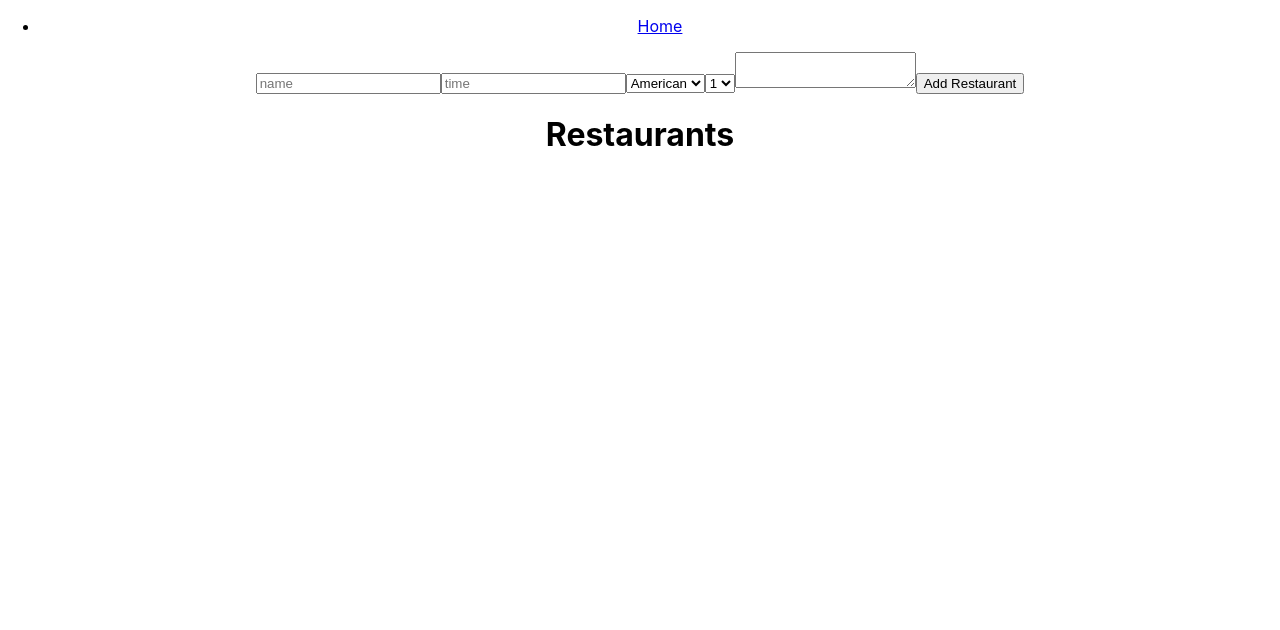
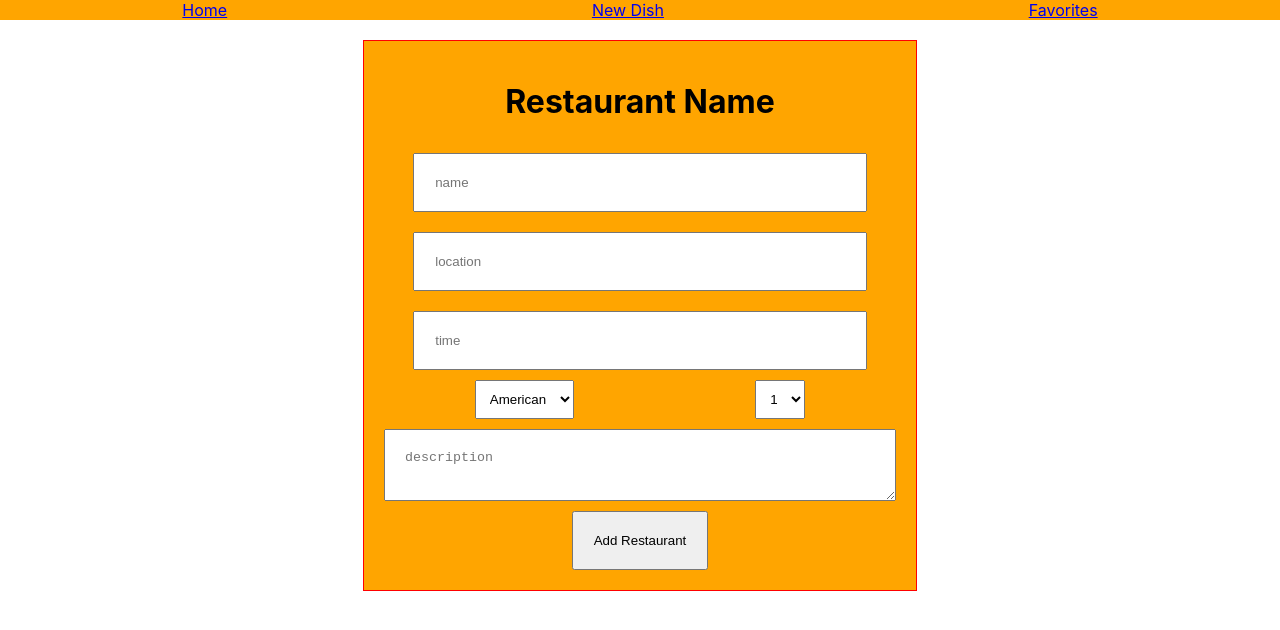
Before and after one commit to abdirahmanfarah/Foodie-Fun, a React (Create React App) app in the folder foodie-fun/: page /restaurant in a window 1280 px wide. Shown: the top 630 px of the page. Built offline with nearby package versions, Linux system fonts and the light colour scheme.

Commit message:
almost done with the forms, just need to figure out how to add photos

```diff
--- a/foodie-fun/src/App.js
+++ b/foodie-fun/src/App.js
@@ -1,19 +1,29 @@
 import React from 'react';
 import { Route, Switch, Link } from 'react-router-dom';
-import './styles/App.css';
 
 //Imported Components
 import Dashboard from './components/dashboard'
 import RestaurantList  from './components/restaurantList';
+import RestaurantForm from './components/restaurantForm';
+import DishForm from './components/dishForm';
+//Styles
+import styled from 'styled-components';
+import './styles/App.css';
 
 function App() {
   return (
     <div className="App">
-    <ul>
-      <li>
-        <Link to ='/dashboard'>Home</Link>
-      </li>
-    </ul>
+    <NavBar>
+          <Link to ='/dashboard'>Home</Link>
+
+          {/* <Link to ='/restaurant'>Add New Restaurant</Link> */}
+
+          <Link to ='/newdish'>New Dish</Link>
+
+          <Link to ='/favorites'>Favorites</Link>
+
+
+    </NavBar>
 
       <Switch>
 
@@ -24,7 +34,9 @@ function App() {
 
         {/* Private Routes*/}
         <Route path='/dashboard' component={Dashboard} />
-        <Route path='/restaurant' component={RestaurantList} />
+        <Route path='/restaurant' component={RestaurantForm}/>
+        <Route path='/newdish' component={DishForm} />
+        <Route path='/favorites' component={RestaurantList} />
 
 
       </Switch>
@@ -34,3 +46,11 @@ function App() {
 }
 
 export default App;
+
+
+const NavBar = styled.div `
+background:orange;
+display:flex;
+justify-content:space-around;
+align-content:center;
+`
--- a/foodie-fun/src/components/dashboard.jsx
+++ b/foodie-fun/src/components/dashboard.jsx
@@ -23,7 +23,7 @@ const Dashboard = props => {
 
         ))}
       </TestData>
-       <button> <Link to ='/restaurant'>Check In</Link></button>
+       <CheckInButton> <Link to ='/restaurant'>Check In</Link></CheckInButton>
 
     </div>
   )
@@ -43,15 +43,29 @@ export default connect(mapStateToProps,
 
 const TestData = styled.div `
   width:60%;
-  background:grey;
   display:flex;
-  justify-content:center;
+  border:1px solid red;
+  justify-content:space-evenly;
+  align-item:center;
   flex-wrap:wrap;
-  margin:auto;
+  margin:20px auto;
 `
 const TestCard = styled.div `
+  border:1px solid red;
   display:flex;
-  justify-content: center;
-  align-content:center;
+  justify-content:space-evenly;
+  align-item:center;
   padding:20px;
+  width:80%;
+  margin: auto;
 `
+
+const CheckInButton = styled.button `
+  padding:30px;
+  width:40%;
+  background:orange;
+  font-size:1.2rem;
+`
+// const Link = styled.link `
+//   font-size:1.2rem;
+// `
--- /dev/null
+++ b/foodie-fun/src/components/dishForm.jsx
@@ -0,0 +1,72 @@
+import React, { useState } from 'react';
+import { connect } from 'react-redux';
+import styled from 'styled-components';
+
+const DishForm = props => {
+  const [newDish, setNewDish] = useState({});
+
+  const handleChange = e => {
+    setNewDish({...newDish, [e.target.name]: e.target.value})
+  }
+
+  return (
+    <DishFormContainer>
+      <h1>Add New Dish</h1>
+       <InputB name='restaurant' placeholder='restaurant' onChange={handleChange} value={newDish.restaurant}/>
+       <InputB name='name' placeholder='name' onChange={handleChange} value={newDish.name}/>
+       <InputB name='price' placeholder='price' onChange={handleChange} value={newDish.price}/>
+       <SelectB name="cuisine" value={newDish.cuisine} onChange={handleChange}>
+        <option value='American'>American</option>
+        <option value='Chinese'>Chinese</option>
+        <option value='Mexican'>Mexican</option>
+        <option value='Custom'>Custom</option>
+      </SelectB>
+      <SelectB name="rating" value={newDish.rating} onChange={handleChange}>
+          <option value='1'>1</option>
+          <option value='2'>2</option>
+          <option value='3'>3</option>
+          <option value='4'>4</option>
+          <option value='5'>5</option>
+      </SelectB>
+      <TextareaB name="review" value={newDish.review} onChange={handleChange} placeholder='description' />
+      <ButtonDish>Add Restaurant</ButtonDish>
+    </DishFormContainer>
+  )
+}
+
+const mapStateToProps = state => {
+  return {
+    state
+  }
+}
+export default connect(mapStateToProps, {})(DishForm)
+
+const DishFormContainer = styled.div `
+  background:orange;
+  display:flex;
+  justify-content:space-evenly;
+  flex-wrap:wrap;
+  align-item:center;
+  width:40%;
+  padding:20px;
+  border:1px solid red;
+  margin:20px auto;
+`
+const InputB = styled.input `
+  padding:20px;
+  margin:10px auto;
+  width:80%;
+`
+const SelectB = styled.select `
+  padding:10px;
+  margin:auto;
+`
+const TextareaB = styled.textarea `
+  padding:20px;
+  margin:10px auto;
+  width:100%;
+`
+const ButtonDish = styled.button `
+  padding:20px;
+  margin:auto;
+`
--- a/foodie-fun/src/components/restaurantForm.jsx
+++ b/foodie-fun/src/components/restaurantForm.jsx
@@ -1,37 +1,49 @@
 import React, { useState } from 'react';
 import { connect } from 'react-redux';
+import axios from 'axios';
+import styled from 'styled-components';
+
 
 const RestaurantForm = props => {
   const[newRes, setNewRes] = useState({});
 
   const handleChange = e => {
-
-    console.log(newRes);
     setNewRes({...newRes, [e.target.name] : e.target.value})
   }
 
+  // const handleSubmit = e => {
+  //   e.preventDefault();
+  //   axios
+  //     .post('https://reqres.in/api/users')
+  //       .then(res => {
+  //         setNewRes(res.data)
+  //         console.log(res.data)
+  //       })
+  //       .catch(err => console.log('Error', err))
+  // }
+
   return (
-    <form>
-
-      <input name='name' placeholder='name' onChange={handleChange} value={newRes.name}/>
-
-      <input name='time' placeholder='time' onChange={handleChange} value={newRes.time} />
-      <select name="cusine" value={newRes.cuisine} onChange={handleChange}>
+    <RestaurantFormContainer>
+      <h1>Restaurant Name </h1>
+      <InputA name='name' placeholder='name' onChange={handleChange} value={newRes.name}/>
+      <InputA name="location" placeholder="location" onChange={handleChange} value={newRes.location} />
+      <InputA name='time' placeholder='time' onChange={handleChange} value={newRes.time} />
+      <SelectA name="cusine" value={newRes.cuisine} onChange={handleChange}>
         <option value='American'>American</option>
         <option value='Chinese'>Chinese</option>
         <option value='Mexican'>Mexican</option>
         <option value='Custom'>Custom</option>
-      </select>
-      <select name="rating" value={newRes.rating} onChange={handleChange}>
-      <option value='1'>1</option>
-      <option value='2'>2</option>
-      <option value='3'>3</option>
-      <option value='4'>4</option>
-      <option value='5'>5</option>
-      </select>
-      <textarea name="review" value={newRes.review} onChange={handleChange} />
-    <button>Add Restaurant</button>
-    </form>
+      </SelectA>
+      <SelectA name="rating" value={newRes.rating} onChange={handleChange}>
+          <option value='1'>1</option>
+          <option value='2'>2</option>
+          <option value='3'>3</option>
+          <option value='4'>4</option>
+          <option value='5'>5</option>
+      </SelectA>
+      <TextareaA name="review" value={newRes.review} onChange={handleChange} placeholder='description' />
+        <ButtonRes>Add Restaurant</ButtonRes>
+    </RestaurantFormContainer>
   )
 }
 
@@ -43,3 +55,34 @@ const mapStateToProps = state => {
 
 export default connect(mapStateToProps,
   {})(RestaurantForm);
+
+
+const RestaurantFormContainer = styled.div `
+  background:orange;
+  display:flex;
+  justify-content:space-evenly;
+  flex-wrap:wrap;
+  align-item:center;
+  width:40%;
+  padding:20px;
+  border:1px solid red;
+  margin:20px auto;
+`
+const InputA = styled.input `
+  padding:20px;
+  margin:10px auto;
+  width:80%;
+`
+const SelectA = styled.select `
+  padding:10px;
+  margin:auto;
+`
+const TextareaA = styled.textarea `
+  padding:20px;
+  margin:10px auto;
+  width:100%;
+`
+const ButtonRes = styled.button `
+  padding:20px;
+  margin:auto;
+`
--- a/foodie-fun/src/components/restaurantList.jsx
+++ b/foodie-fun/src/components/restaurantList.jsx
@@ -2,6 +2,7 @@ import React, { useEffect } from 'react';
 import { connect } from 'react-redux';
 import RestaurantForm from './restaurantForm';
 import RestaurantCard from './restaurantCard'
+
 // import { Link } from 'react-router-dom';
 
 
@@ -9,11 +10,11 @@ const RestaurantList = props => {
   console.log(props);
   return (
     <div>
-     <RestaurantForm />
-     <h1>Restaurants</h1>
-     <div>
+      <h1>Favorites</h1>
+      {/* Search-Bar goes here */}
+
        <RestaurantCard />
-     </div>
+
     </div>
   )
 }
```
